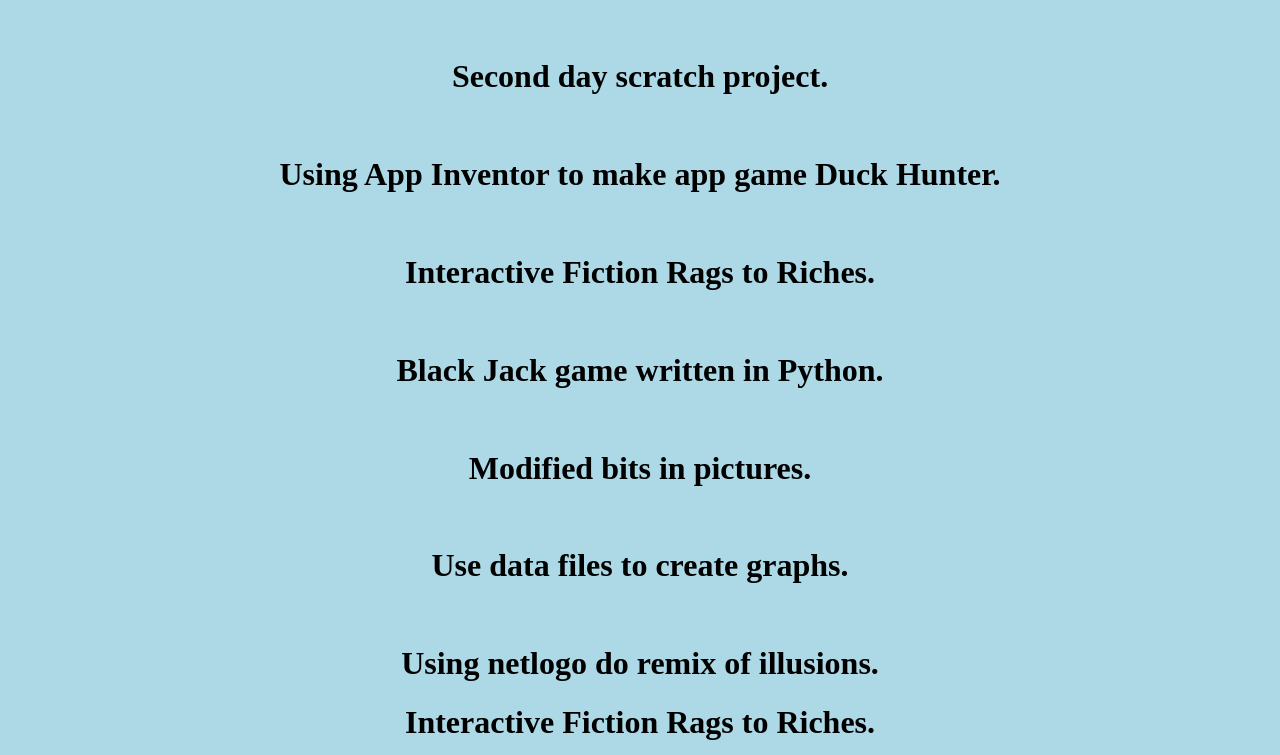
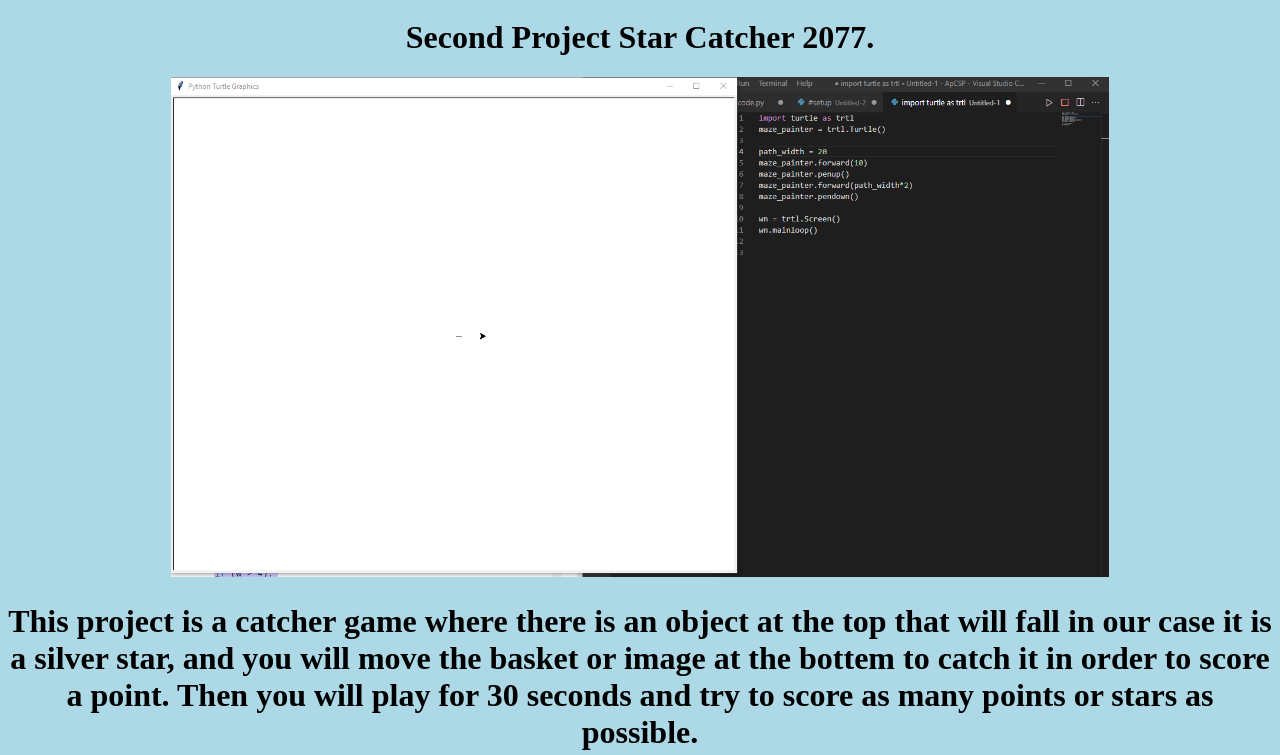
Before and after one commit to freegemgenerator/AP-CSP-2023, a plain HTML site: page portfolio.html in a window 1280 px wide. Shown: the part 845-1600 px from the top of the page. Drawn offline with Linux system fonts and the light colour scheme.

Commit message:
Update portfolio.html

```diff
--- a/portfolio.html
+++ b/portfolio.html
@@ -15,6 +15,9 @@
     <h1>   First Project Python Game, Rock Paper Scissors.</h1>
 	<img src="Images/project 1.jpg" height="500">
 <h1>   For this project we used turtle commands as well as if statements in order to create a classic Rock, Paper, Scissors. We also used the import random to randomize the options for the game in order to make it just like you are playing aginst a human.</h1>
+	<h1>   Second Project Star Catcher 2077.</h1>
+	<img src="Images/scrnshot 6 125.png" height="500">
+<h1>   This project is a catcher game where there is an object at the top that will fall in our case it is a silver star, and you will move the basket or image at the bottem to catch it in order to score a point. Then you will play for 30 seconds and try to score as many points or stars as possible.</h1>
     <br>
     <h1>   Second day scratch project.</h1>
     <br>
```
